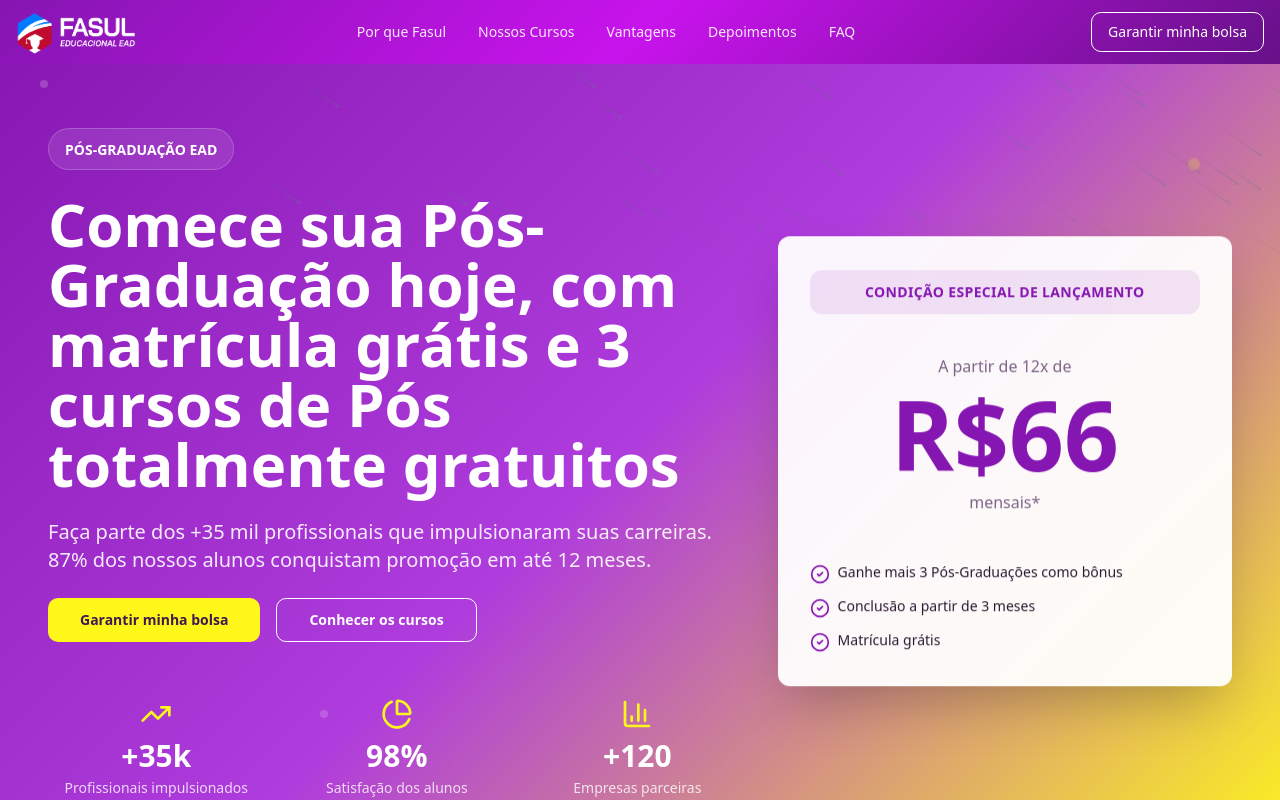
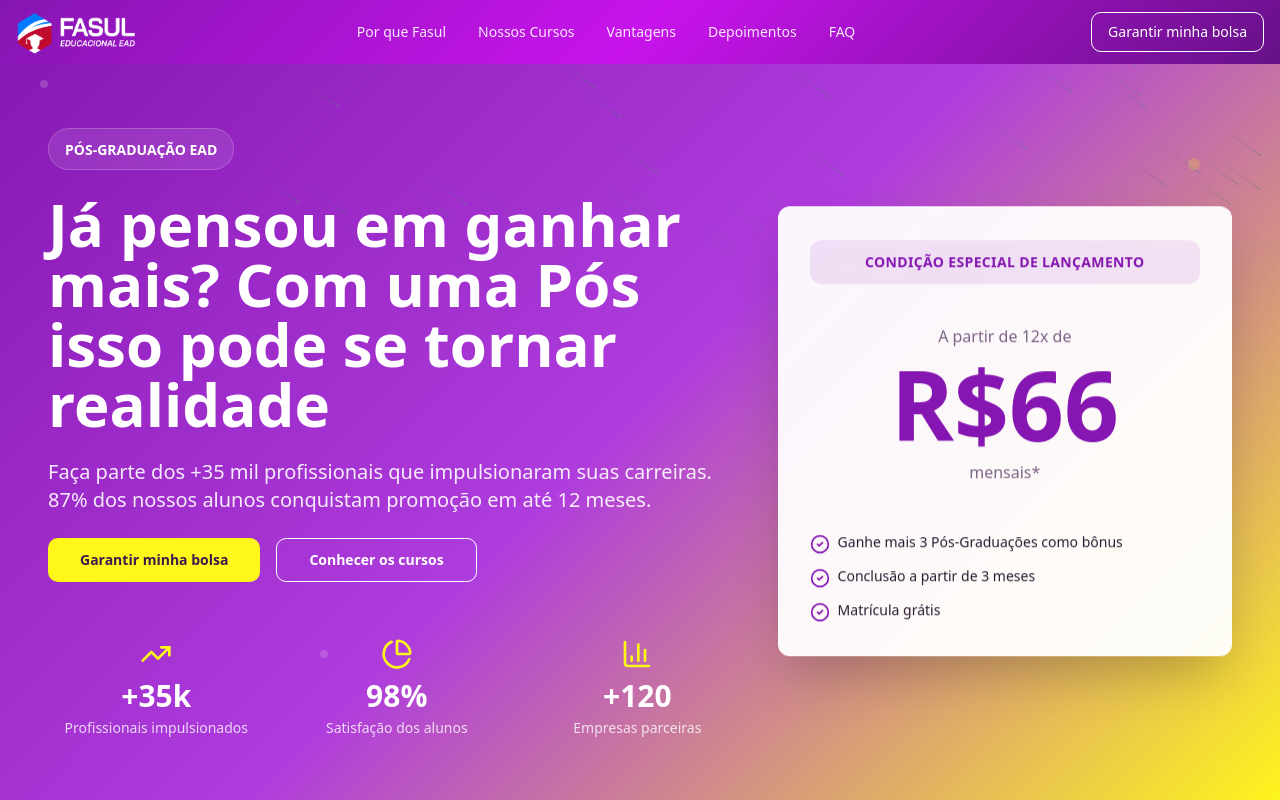
Before and after one commit to juanmkt-web/posgraduacaoadistanciaead.com.br, a React (Vite) app: page / in a window 1280 px wide. Shown: the top 800 px of the page. Built offline with nearby package versions, Linux system fonts and the light colour scheme; the HTML template or start-up script is replaced by a standard one.

Commit message:
Code edited in Lovable Code Editor
Edited UI in Lovable

```diff
--- a/src/pages/Index.tsx
+++ b/src/pages/Index.tsx
@@ -118,7 +118,7 @@ const Index = () => {
               </div>
 
               <h1 className="text-3xl sm:text-4xl md:text-5xl lg:text-6xl font-bold text-white leading-tight">
-                Comece sua Pós-Graduação hoje, com matrícula grátis e 3 cursos de Pós totalmente gratuitos
+                Já pensou em ganhar mais? Com uma Pós isso pode se tornar realidade
               </h1>
 
               <p className="text-base sm:text-lg md:text-xl text-white/90 leading-relaxed">
@@ -207,9 +207,7 @@ const Index = () => {
 
                   <div className="py-4">
                     <p className="text-muted-foreground text-sm md:text-base mb-2">A partir de 12x de</p>
-                    <p className="mb-2 font-sans font-extrabold text-primary text-6xl md:text-7xl lg:text-8xl">
-                      R$66
-                    </p>
+                    <p className="mb-2 font-sans font-extrabold text-primary text-6xl md:text-7xl lg:text-8xl">R$66</p>
                     <p className="text-muted-foreground text-sm md:text-base">mensais*</p>
                   </div>
 
```
